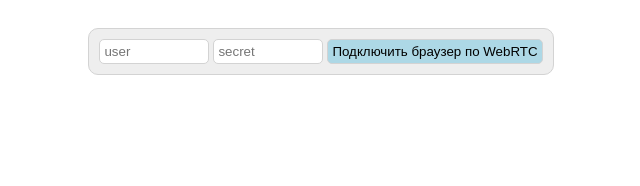
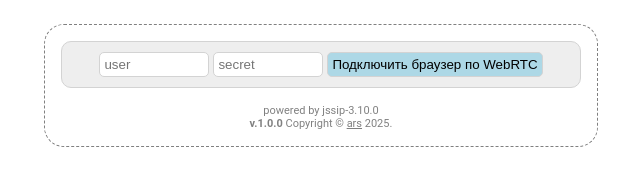
Before and after one commit to ars-anosov/jssip-phone, a plain HTML site: page phone/index.html in a window 1280 px wide. Shown: the whole page, without its empty margins (319-959 px from the left). Drawn offline with Linux system fonts and the light colour scheme.

Commit message:
Release v.1.0.0

```diff
--- a/phone/index.html
+++ b/phone/index.html
@@ -10,9 +10,10 @@
     <script type="text/javascript" src="js/jssip_phone_code.js"></script>
   </head>
   <body>
-  <div style='text-align: center; padding:20px;'>
 
-    <div style='padding:10px; border: 1px solid lightGray; border-radius: 10px; background: #eee; display: inline-block;'>
+    <div style='max-width: 520px; padding:16px; margin: auto; margin-top: 24px; border: 1px dashed grey; border-radius:20px; display: block; text-align: center; font-family: Roboto, Helvetica, Arial, sans-serif;'>
+
+      <div style='padding:10px; border: 1px solid lightGray; border-radius: 10px; background: #eee; display: block;'>
         <input id='callerInp' style='width: 100px; border: 1px solid lightGray; border-radius:5px; padding: 4px;' type='text' placeholder='user' value='' />
         <input id='callerPwdInp' style='width: 100px; border: 1px solid lightGray; border-radius:5px; padding: 4px;' type='password' placeholder='secret' width=10 value='' />
         <button id='connectBtn' style='border: 1px solid lightGray; border-radius: 5px; background-color: lightblue; padding: 4px;'>Подключить браузер по WebRTC</button>
@@ -29,7 +30,9 @@
         </audio>
       </div>
 
+      <p style="font-size: 11px; color: gray; margin-top: 16px; margin-bottom: 0px;">powered by jssip-3.10.0<br><strong>v.1.0.0</strong> Copyright © <a style="color: gray;" href="https://github.com/ars-anosov/jssip-phone">ars</a> 2025.</p>
     </div>
+
     <script>
       jssip_phone_code()
     </script>
```
Lines whose indentation alone changed are shown as unchanged.
